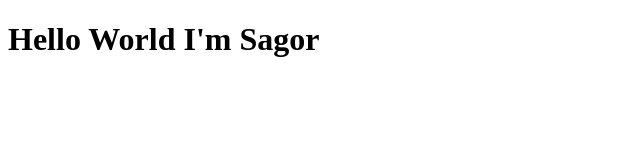
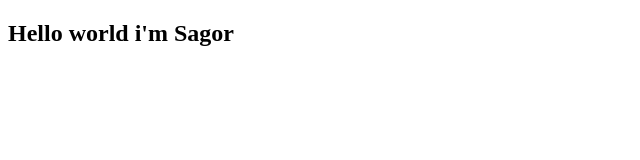
Before and after one commit to sagor2020/first-github-repo, a plain HTML site: page index.html in a window 1280 px wide. Shown: the whole page, without its empty margins (0-640 px from the left). Drawn offline with Linux system fonts and the light colour scheme.

Commit message:
first commit

```diff
--- a/index.html
+++ b/index.html
@@ -3,9 +3,9 @@
 <head>
   <meta charset="UTF-8">
   <meta name="viewport" content="width=device-width, initial-scale=1.0">
-  <title>First Github Repo</title>
+  <title>My First Github Repository</title>
 </head>
 <body>
-  <h1>Hello World I'm Sagor</h1>
+  <h2>Hello world i'm Sagor</h2>
 </body>
 </html>
```
